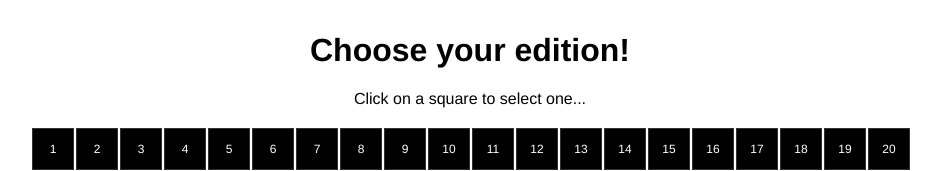
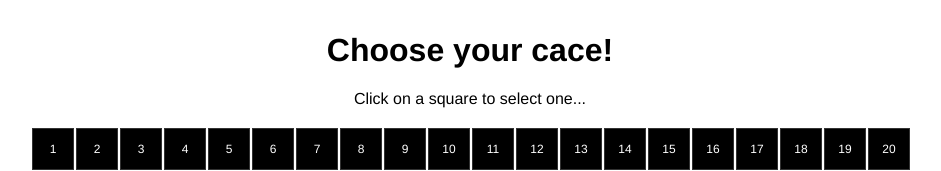
Before and after one commit to alexjadnane-tech/assaafih, a website: page public/index.html in a window 1280 px wide. Shown: the top 171 px of the page, without its empty margins (170-1111 px from the left). Drawn offline with Linux system fonts and the light colour scheme; no server answers.

Commit message:
Update index.html

```diff
--- a/public/index.html
+++ b/public/index.html
@@ -16,7 +16,7 @@
 </head>
 <body>
 
-<h1>Choose your edition!</h1>
+<h1>Choose your cace!</h1>
 <p>Click on a square to select one...</p>
 
 <div class="grid" id="grid"></div>
```
